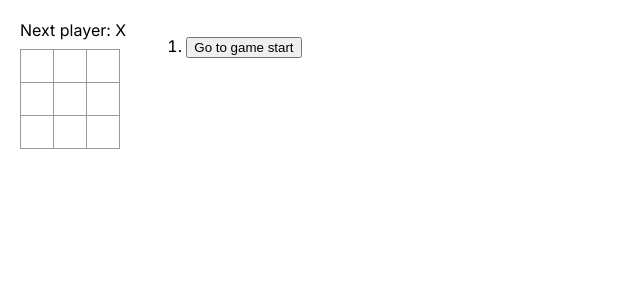
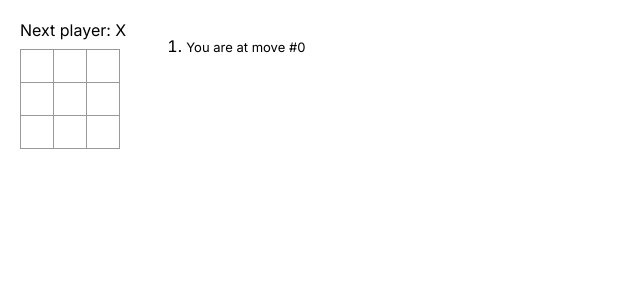
Before and after one commit to Oopsiepoopsie/react-learning, a Next.js app in the folder tic-tac-toe/: page / in a window 1280 px wide. Shown: the top 300 px of the page, without its empty margins (0-640 px from the left). Built offline with nearby package versions, Linux system fonts and the light colour scheme.

Commit message:
change the current move display

```diff
--- a/tic-tac-toe/src/app/globals.css
+++ b/tic-tac-toe/src/app/globals.css
@@ -47,6 +47,11 @@ ul {
   padding-inline-start: 20px;
 }
 
+p {
+  margin-top: 0;
+  font-size: 13px;
+}
+
 * {
   box-sizing: border-box;
 }
--- a/tic-tac-toe/src/app/page.js
+++ b/tic-tac-toe/src/app/page.js
@@ -115,6 +115,15 @@ export default function Game() {
       description = 'Go to game start';
     }
 
+    if(move == history.length - 1){
+      //show "You are at move #" instead of a button
+      return(
+        <li key={move}>
+          <p>You are at move #{move}</p>
+        </li>
+      )
+    }
+    else{
       return(
         //It’s strongly recommended that you assign proper keys
         //whenever you build "dynamic" lists!!!
@@ -122,6 +131,7 @@ export default function Game() {
             <button onClick={() => jumpTo(move)}>{description}</button>
         </li>
       );
+    }
   });
 
   return (
```
Lines whose indentation alone changed are shown as unchanged.
